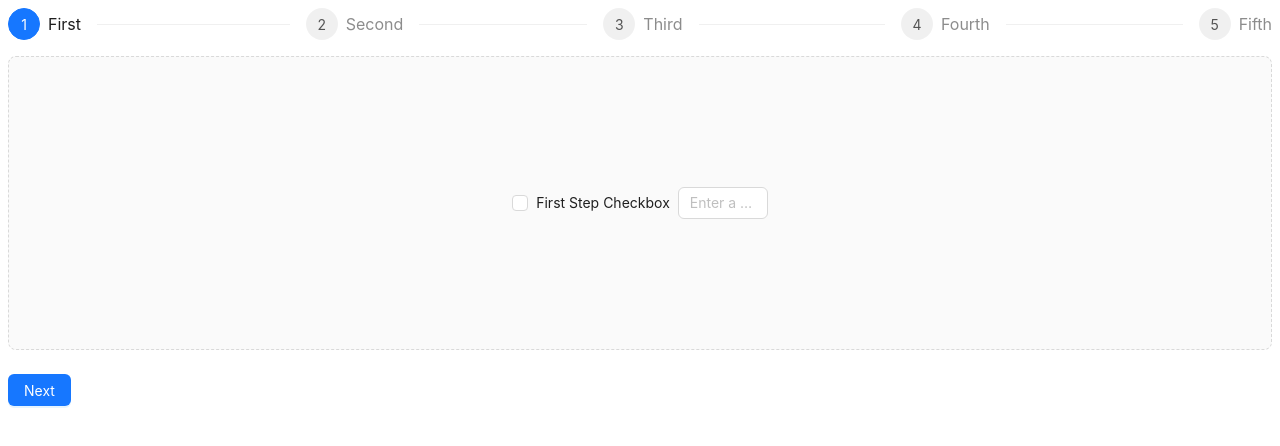
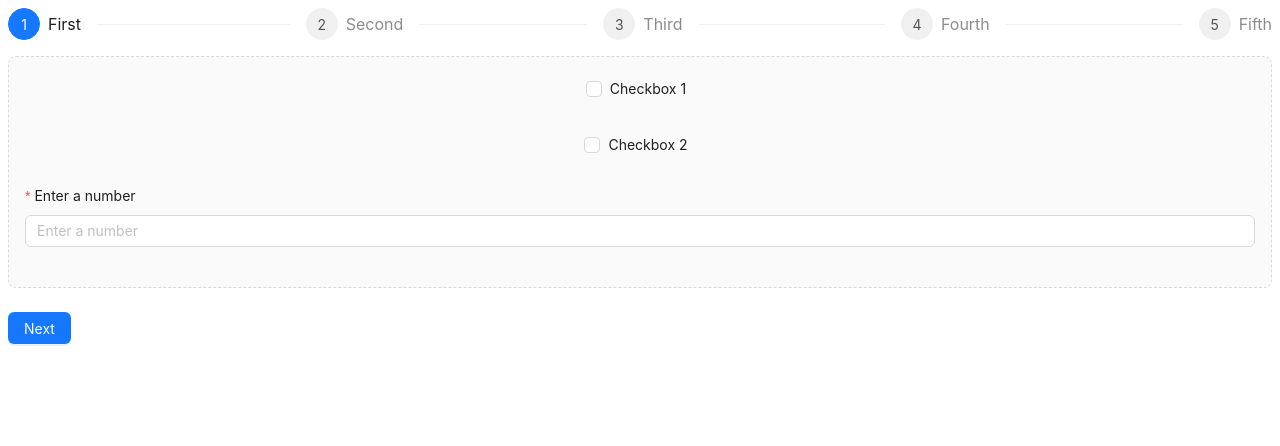
Before and after one commit to oscarchen0310/CPQ, a React (Vite) app: page / in a window 1280 px wide. Shown: the top 446 px of the page. Built offline with nearby package versions, Linux system fonts and the light colour scheme.

Commit message:
Create individual jsx files for each step

```diff
--- a/src/components/StepContent.jsx
+++ b/src/components/StepContent.jsx
@@ -1,12 +1,22 @@
 // src/components/StepContent.jsx
 import React from 'react';
-import { Checkbox, InputNumber } from 'antd';
+import StepOne from './StepOne';
+import StepTwo from './StepTwo';
+import StepThree from './StepThree';
+import StepFour from './StepFour';
+import StepFive from './StepFive';
 
-const StepContent = ({ step }) => (
-  <div>
-    <Checkbox>{step.checkboxLabel}</Checkbox>
-    <InputNumber placeholder="Enter a number" style={{ marginTop: 16 }} />
-  </div>
-);
+const stepComponents = {
+  First: StepOne,
+  Second: StepTwo,
+  Third: StepThree,
+  Fourth: StepFour,
+  Fifth: StepFive,
+};
+
+const StepContent = ({ step }) => {
+  const StepComponent = stepComponents[step.title];
+  return StepComponent ? <StepComponent /> : null;
+};
 
 export default StepContent;
--- /dev/null
+++ b/src/components/StepFive.jsx
@@ -0,0 +1,11 @@
+// src/components/StepFive.jsx
+import React from 'react';
+
+const StepFive = () => (
+  <div>
+    <h2>Fifth Step</h2>
+    <p>Content for the fifth step.</p>
+  </div>
+);
+
+export default StepFive;
--- /dev/null
+++ b/src/components/StepFour.jsx
@@ -0,0 +1,11 @@
+// src/components/StepFour.jsx
+import React from 'react';
+
+const StepFour = () => (
+  <div>
+    <h2>Fourth Step</h2>
+    <p>Content for the fourth step.</p>
+  </div>
+);
+
+export default StepFour;
--- /dev/null
+++ b/src/components/StepOne.jsx
@@ -0,0 +1,42 @@
+// src/components/StepOne.jsx
+import React from 'react';
+import { Checkbox, InputNumber, Form } from 'antd';
+
+const StepOne = () => {
+  // Form handler to handle form submission
+  const onFinish = (values) => {
+    console.log('Form values:', values);
+  };
+
+  return (
+    <div>
+      <Form
+        name="stepOneForm"
+        onFinish={onFinish}
+        layout="vertical"
+      >
+        <Form.Item
+          name="checkbox1"
+          valuePropName="checked"
+        >
+          <Checkbox>Checkbox 1</Checkbox>
+        </Form.Item>
+        <Form.Item
+          name="checkbox2"
+          valuePropName="checked"
+        >
+          <Checkbox>Checkbox 2</Checkbox>
+        </Form.Item>
+        <Form.Item
+          name="numberInput"
+          label="Enter a number"
+          rules={[{ required: true, message: 'Please enter a number!' }]}
+        >
+          <InputNumber placeholder="Enter a number" style={{ width: '100%' }} />
+        </Form.Item>
+      </Form>
+    </div>
+  );
+};
+
+export default StepOne;
--- /dev/null
+++ b/src/components/StepThree.jsx
@@ -0,0 +1,11 @@
+// src/components/StepThree.jsx
+import React from 'react';
+
+const StepThree = () => (
+  <div>
+    <h2>Third Step</h2>
+    <p>Content for the third step.</p>
+  </div>
+);
+
+export default StepThree;
--- /dev/null
+++ b/src/components/StepTwo.jsx
@@ -0,0 +1,42 @@
+// src/components/StepOne.jsx
+import React from 'react';
+import { Checkbox, InputNumber, Form } from 'antd';
+
+const StepOne = () => {
+  // Form handler to handle form submission
+  const onFinish = (values) => {
+    console.log('Form values:', values);
+  };
+
+  return (
+    <div>
+      <Form
+        name="stepOneForm"
+        onFinish={onFinish}
+        layout="vertical"
+      >
+        <Form.Item
+          name="checkbox1"
+          valuePropName="checked"
+        >
+          <Checkbox>Checkbox 1</Checkbox>
+        </Form.Item>
+        <Form.Item
+          name="checkbox2"
+          valuePropName="checked"
+        >
+          <Checkbox>Checkbox 2</Checkbox>
+        </Form.Item>
+        <Form.Item
+          name="numberInput"
+          label="Enter a number"
+          rules={[{ required: true, message: 'Please enter a number!' }]}
+        >
+          <InputNumber placeholder="Enter a number" style={{ width: '100%' }} />
+        </Form.Item>
+      </Form>
+    </div>
+  );
+};
+
+export default StepOne;
```
